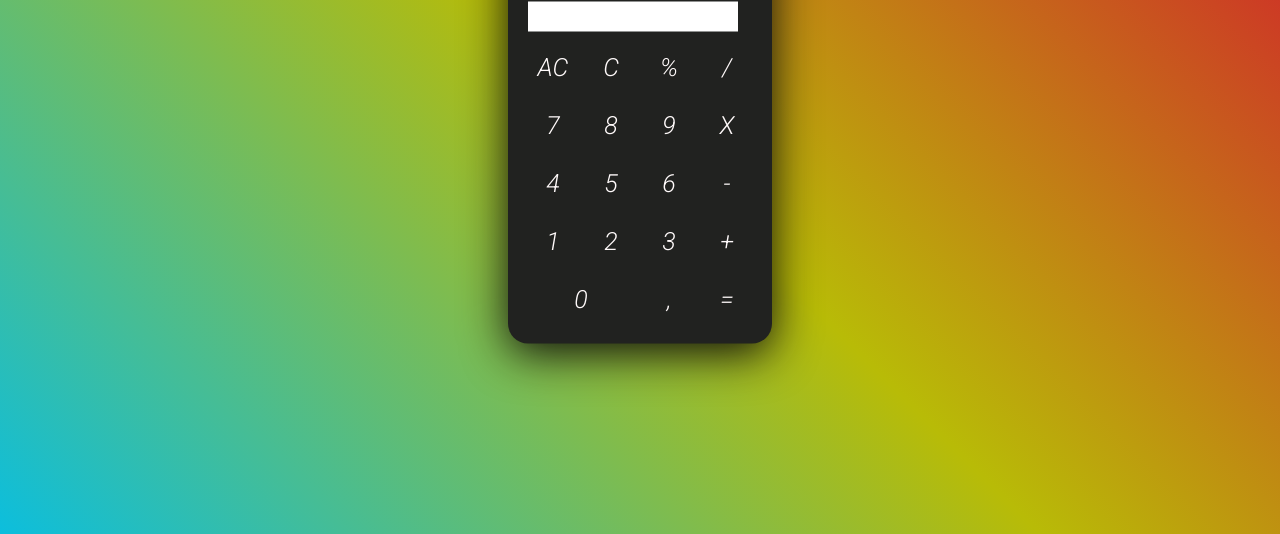
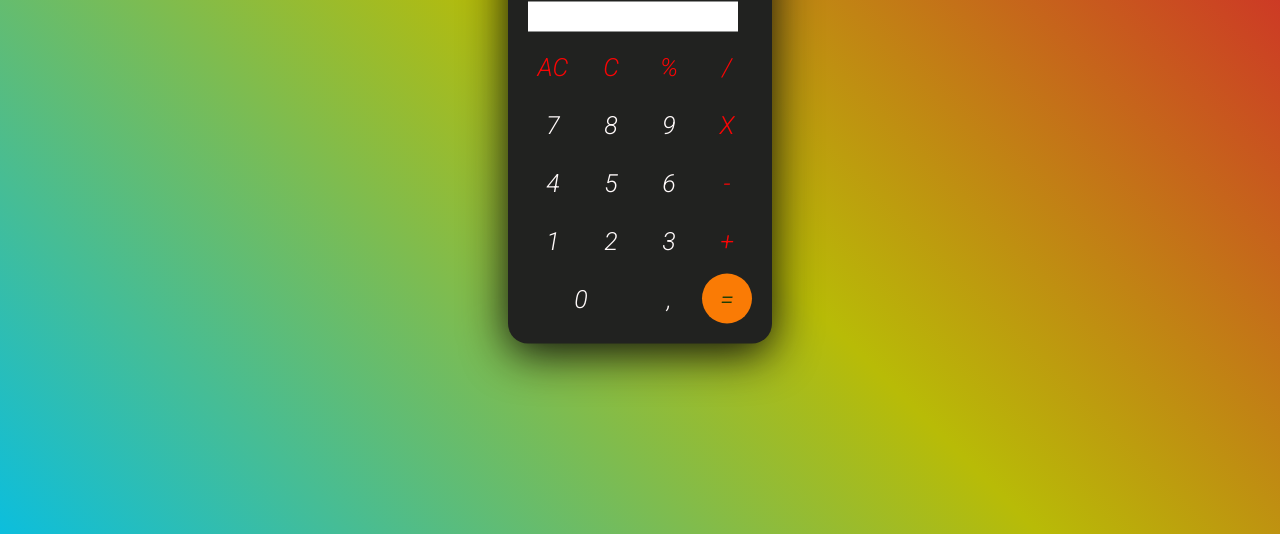
Before and after one commit to devmarcelomacedo/ex01, a plain HTML site: page index.html in a window 1280 px wide. Shown: the part 266-800 px from the top of the page. Drawn offline with Linux system fonts and the light colour scheme.

Commit message:
Update style.css

```diff
--- a/style.css
+++ b/style.css
@@ -43,14 +43,14 @@ button {
 button:hover {
     background-color: rgb(25, 160, 184);
 }
-.btn-laranja {
+.btn-abobora {
     color: rgb(250, 5, 5);
 }
-.btn-laranja-red {
+.btn-abobora-red {
     background-color: rgb(250, 123, 5);
     color: rgb(3, 54, 6);
 }
-.btn-laranja-red:hover {
+.btn-abobora-red:hover {
     background-color: red;
 }
 #resultado {
```
